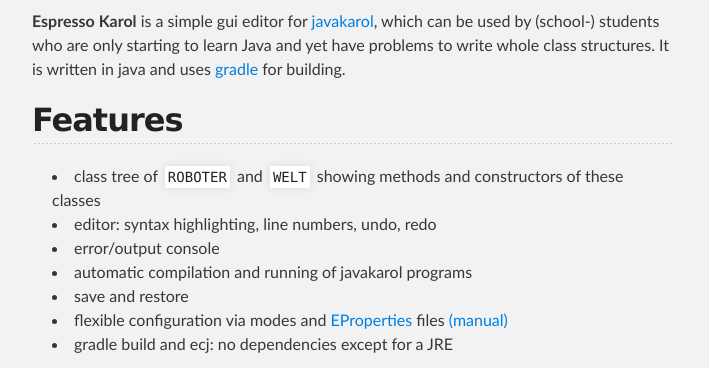
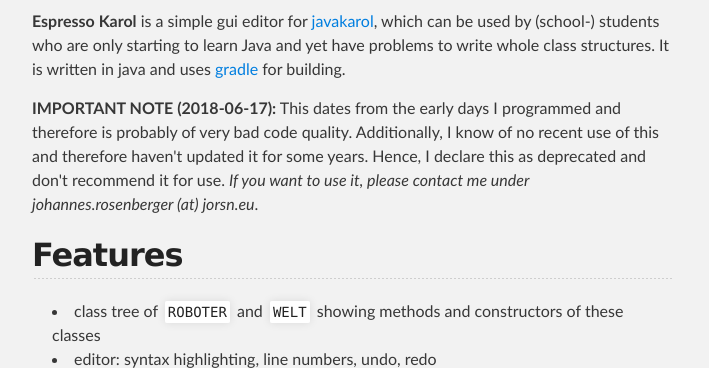
Before and after one commit to jorsn/espresso, a plain HTML site: page index.html in a window 1280 px wide. Shown: the part 784-1152 px from the top of the page, without its empty margins (288-997 px from the left). Drawn offline with Linux system fonts and the light colour scheme.

Commit message:
added deprecation note

```diff
--- a/index.html
+++ b/index.html
@@ -38,6 +38,13 @@
 (school-) students who are only starting to learn Java and yet have problems to write whole
 class structures.
 It is written in java and uses <a href="http://www.gradle.org/">gradle</a> for building.</p>
+
+<p>
+<strong>IMPORTANT NOTE (2018-06-17):</strong> This dates from the early days I programmed and therefore is probably of
+very bad code quality. Additionally, I know of no recent use of this and therefore haven't updated it for some years.
+Hence, I declare this as deprecated and don't recommend it for use.
+<em>If you want to use it, please contact me under johannes.rosenberger (at) jorsn.eu</em>.
+</p>
 
 <h2>
 <a name="features" class="anchor" href="#features"><span class="octicon octicon-link"></span></a>Features</h2>
```
